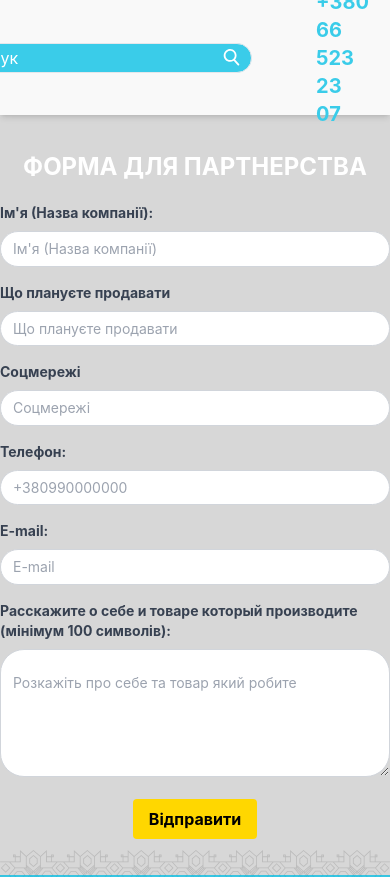
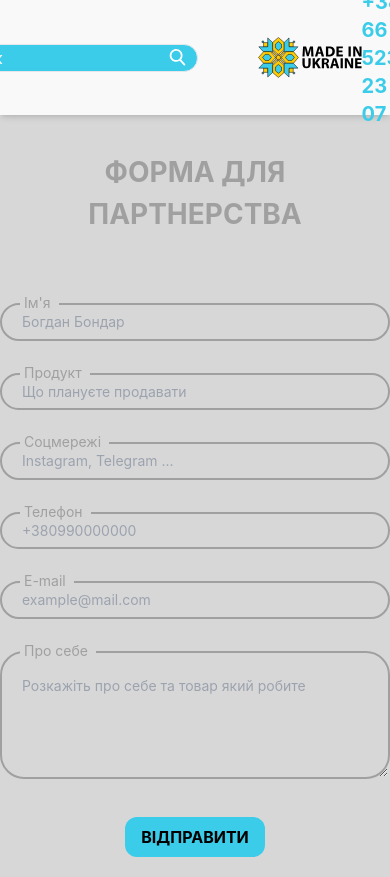
Before and after one commit to TommoBosha/miumarket, a Next.js app: page /partners in a window 390 px wide. Shown: the top 877 px of the page. Built offline with nearby package versions, Linux system fonts and the light colour scheme; no server answers.

Commit message:
add styles to partners page, fix styles navbar, fix styles hamburger menu

```diff
--- a/components/BurgerMenu.js
+++ b/components/BurgerMenu.js
@@ -75,11 +75,9 @@
         <div
         >
             <div
-                className={` flex-1 justify-self-center mt-8 block rounded-b-2xl pb-6  ${navbar ? 'p-0  block' : 'hidden'
+                className={` flex-1 justify-self-center top-full left-0 absolute mt-8 block rounded-b-2xl pb-6  ${navbar ? 'p-0  block' : 'hidden'
                     }`}
                 style={{
-                    position: 'fixed',
-                    left: navbar ? '120px' : '-100%',
                     backgroundColor: '#F4F4F4',
                     transition: 'left 0.3s ease',
                 }}
--- a/components/Layout.js
+++ b/components/Layout.js
@@ -45,12 +45,12 @@
             </Head>
             <ToastContainer position="bottom-center" limit={1} />
 
-            <div className="flex min-h-screen flex-col justify-between">
+            <div className="flex min-h-screen flex-col justify-between" >
                 <header>
-                    <nav className="flex items-center justify-center px-4  space-x-8 shadow-md">
-                        <div>
+                    <nav className="flex items-center justify-center   shadow-md" >
+                        <div className="relative " style={{ marginRight: "60px" }}>
                             <button
-                                className="p-2 text-gray-700 rounded-md outline-none cursor-pointer"
+                                className="p-2  text-gray-700 rounded-md outline-none cursor-pointer"
                                 onClick={() => setNavbar(!navbar)}
                             >
                                 <Image
@@ -69,14 +69,14 @@
 
 
                         {/* Пошук */}
-                        <div className="relative">
+                        <div className="relative" style={{ marginRight: "60px" }}>
                             <input
                                 type="text"
                                 className="px-4 py-2 rounded-full text-white placeholder-white focus:outline-none focus:ring-2  "
                                 style={{
                                     backgroundColor: "#3ACCE9",
-                                    width: "303px",
-                                    height: "30px",
+                                    width: "264px",
+                                    height: "28px",
                                 }}
                                 placeholder="Пошук"
                             />
@@ -94,18 +94,19 @@
                             <Image
                                 src="/images/logo.svg"
                                 alt="Логотип MIU Market"
-                                width={206}
-                                height={80}
+                                width={182}
+                                height={70}
+                                style={{ marginRight: "104px" }}
                             />
                         </Link>
 
                         {/* Номер телефону */}
-                        <p className="text-xl font-bold" style={{ color: "#3ACCE9" }}>
+                        <p className="text-xl font-bold" style={{ color: "#3ACCE9", marginRight: "74px" }}>
                             +380 66 523 23 07
                         </p>
 
                         {/* Група іконок */}
-                        <div className="flex ">
+                        <div className="flex gap-5" >
                             {/* Логін */}
 
                             {status === "loading" ? (
@@ -113,14 +114,14 @@
                             ) : session?.user ? (
                                 <Menu as="div" className="relative inline-block">
                                     <Menu.Button style={{ color: "#3ACCE9" }}>
-                                        <div className="p-2 relative flex items-center">
+                                        <div className="py-2 relative flex items-center">
                                             <Image
                                                 src="/images/user.svg"
                                                 alt="Логін"
                                                 width={23}
                                                 height={25}
                                             />
-                                            {/* <span className="p-2 text-xl font-bold">{session.user.name}</span> */}
+
                                         </div>
                                     </Menu.Button>
                                     <Menu.Items className="absolute left-0  w-56 bg-white origin-top-right shadow-lg">
@@ -150,19 +151,19 @@
                                 </Menu>
                             ) : (
                                 <Link href="/login" className="p-2 relative">
-                                    {/* <div className="relative"> */}
+
                                     <Image
                                         src="/images/user.svg"
                                         alt="Логін"
                                         width={23}
                                         height={25}
                                     />
-                                    {/* </div> */}
+
                                 </Link>
                             )}
 
                             {/* Корзина */}
-                            <Link href="/cart" className="p-2 relative">
+                            <Link href="/cart" className="py-2 mr-2 relative">
                                 <Image
                                     src="/images/cart.svg"
                                     alt="Корзина"
@@ -181,25 +182,7 @@
                                 )}
                             </Link>
 
-                            {/* Смена теми */}
-                            <div className="p-2 relative">
-                                <Image
-                                    src="/images/themeswitcher.svg"
-                                    alt="Смена теми"
-                                    width={23}
-                                    height={23}
-                                />
-                            </div>
 
-                            {/* Світчер смени мови */}
-                            <div className="p-2 relative">
-                                <button
-                                    onClick={toggleLanguage}
-                                    className="w-6 h-6  rounded-full flex items-center justify-center focus:outline-none"
-                                >
-                                    {currentLanguage === "uk" ? "УК" : "EN"}
-                                </button>
-                            </div>
                         </div>
                     </nav>
                 </header>
--- a/pages/partners.js
+++ b/pages/partners.js
@@ -22,10 +22,10 @@
     }
 
     const ButtonStyles = styled.button`
-     background: #FFD700;
+     background: #3ACCE9;
         &:hover {
-        background: #3ACCE9;
-        color: #fff;
+        background: #FFF;
+        color: #000;
         }
 
     `;
@@ -34,12 +34,18 @@
     return (
         <Layout>
             <div className="m-auto" style={{ background: '#D7D7D7' }}>
-                <h1 className='uppercase text-white text-center pt-9 text-2xl' style={{ fontWeight: '700' }}>форма для партнерства </h1>
-                <form onSubmit={handleSubmit(onSubmit)} className="w-full max-w-md mx-auto py-5 relative z-10">
-                    <div className="mb-4">
-                        <label
-                            className="block text-gray-700 text-sm font-bold mb-2"
-                            htmlFor="companyName">Ім&#39;я (Назва компанії):</label>
+                <h1
+                    className='uppercase text-g text-center pt-9 mb-12 font-bold'
+                    style={{ color: '#A0A0A0', fontSize: '28px' }}>
+                    форма для <br /> партнерства
+                </h1>
+                <form
+                    onSubmit={handleSubmit(onSubmit)}
+                    className="w-full max-w-md mx-auto py-5 relative z-10">
+
+                    <div className="mb-8 relative">
+
+
                         <Controller
                             name="companyName"
                             control={control}
@@ -47,14 +53,24 @@
                             rules={{ required: true }}
                             render={({ field }) => <input {...field}
                                 id="companyName"
-                                placeholder='Ім&#39;я (Назва компанії)'
-                                className={`appearance-none border rounded-3xl ${errors.companyName ? 'border-red-500' : 'border-gray-300'} rounded w-full py-2 px-3 text-gray-700 text-sm leading-tight focus:outline-none focus:shadow-outline`} />}
+                                placeholder='Богдан Бондар'
+                                className={`appearance-none border-2 rounded-3xl
+                                ${errors.companyName ? 'border-red-500' : 'border-gray-300'}
+                                rounded w-full py-2 px-5 text-black text-sm leading-tight focus:outline-none focus:shadow-outline`} style={{ borderColor: '#A0A0A0', backgroundColor: '#D7D7D7' }} />}
                         />
+
+                        <label
+                            className="block   text-sm pl-1 pr-2 absolute top-0 left-5 transform -translate-y-2/4 " style={{ background: '#D7D7D7', color: '#A0A0A0' }}
+                            htmlFor="companyName"
+                        >
+                            Ім&#39;я
+                        </label>
+
                         {errors.companyName && <p className="text-red-500 text-xs italic"> Поле обов&#39;язкове</p>}
                     </div>
 
-                    <div className="mb-4">
-                        <label className="block text-gray-700 text-sm font-bold mb-2" htmlFor="product">Що плануєте продавати</label>
+                    <div className="mb-8 relative">
+
                         <Controller
                             name="product"
                             control={control}
@@ -63,27 +79,47 @@
                             render={({ field }) => <input {...field}
                                 id="product"
                                 placeholder='Що плануєте продавати'
-                                className={`appearance-none border rounded-3xl ${errors.product ? 'border-red-500' : 'border-gray-300'} rounded w-full py-2 px-3 text-gray-700 text-sm leading-tight focus:outline-none focus:shadow-outline`} />}
+                                className={`appearance-none border-2 rounded-3xl
+                                 ${errors.product ? 'border-red-500' : 'border-gray-300'}
+                                 rounded w-full py-2 px-5  text-black text-sm leading-tight
+                                 focus:outline-none focus:shadow-outline`}
+                                style={{ borderColor: '#A0A0A0', backgroundColor: '#D7D7D7' }} />}
                         />
+                        <label
+                            className="block   text-sm pl-1 pr-2 absolute top-0 left-5 transform -translate-y-2/4 " style={{ background: '#D7D7D7', color: '#A0A0A0' }}
+                            htmlFor="product"
+                        >
+                            Продукт
+                        </label>
                         {errors.product && <p className="text-red-500 text-xs italic"> Поле обов&#39;язкове</p>}
                     </div>
 
-                    <div className="mb-4">
-                        <label className="block text-gray-700 text-sm font-bold mb-2" htmlFor="socialMedia">Соцмережі</label>
+                    <div className="mb-8 relative">
+
                         <Controller
                             name="socialMedia"
                             control={control}
                             defaultValue=""
                             render={({ field }) => <input {...field}
                                 id="socialMedia"
-                                placeholder='Соцмережі'
-                                className={`appearance-none border rounded-3xl border-gray-300  w-full py-2 px-3 text-gray-700 text-sm leading-tight focus:outline-none focus:shadow-outline`} />}
+                                placeholder='Instagram, Telegram ...'
+                                className={`appearance-none border-2 rounded-3xl
+                                 border-gray-300  w-full py-2 px-5 text-black
+                                 text-sm leading-tight focus:outline-none focus:shadow-outline`}
+                                style={{ borderColor: '#A0A0A0', backgroundColor: '#D7D7D7' }}
+                            />}
                         />
+                        <label
+                            className="block   text-sm pl-1 pr-2 absolute top-0 left-5 transform -translate-y-2/4 " style={{ background: '#D7D7D7', color: '#A0A0A0' }}
+                            htmlFor="socialMedia"
+                        >
+                            Соцмережі
+                        </label>
 
                     </div>
 
-                    <div className="mb-4">
-                        <label className="block text-gray-700 text-sm font-bold mb-2" htmlFor="phone">Телефон:</label>
+                    <div className="mb-8 relative">
+
                         <Controller
                             name="phone"
                             control={control}
@@ -92,12 +128,24 @@
                             render={({ field }) => <input {...field}
                                 id="phone"
                                 placeholder='+380990000000'
-                                className={`appearance-none border rounded-3xl ${errors.phone ? 'border-red-500' : 'border-gray-300'} rounded w-full py-2 px-3 text-gray-700 text-sm leading-tight focus:outline-none focus:shadow-outline`} />}
+                                className={`appearance-none border-2 rounded-3xl
+                                ${errors.phone ? 'border-red-500' : 'border-gray-300'}
+                                rounded w-full py-2 px-5 text-black text-sm leading-tight
+                                focus:outline-none focus:shadow-outline`}
+                                style={{ borderColor: '#A0A0A0', backgroundColor: '#D7D7D7' }}
+                            />}
                         />
+                        <label
+                            className="block   text-sm pl-1 pr-2 absolute top-0 left-5 transform -translate-y-2/4 " style={{ background: '#D7D7D7', color: '#A0A0A0' }}
+                            htmlFor="phone"
+                        >
+                            Телефон
+                        </label>
                         {errors.phone && <p className="text-red-500 text-xs italic">Введіть правильний формат телефону (+380XXXXXXXXX)</p>}
                     </div>
-                    <div className="mb-4">
-                        <label className="block text-gray-700 text-sm font-bold mb-2" htmlFor="email">E-mail:</label>
+
+                    <div className="mb-8 relative">
+
                         <Controller
                             name="email"
                             control={control}
@@ -105,13 +153,25 @@
                             rules={{ required: true, pattern: /^[A-Z0-9._%+-]+@[A-Z0-9.-]+\.[A-Z]{2,}$/i }}
                             render={({ field }) => <input {...field}
                                 id="email"
-                                placeholder='E-mail'
-                                className={`appearance-none border rounded-3xl ${errors.email ? 'border-red-500' : 'border-gray-300'} rounded w-full py-2 px-3 text-gray-700 text-sm leading-tight focus:outline-none focus:shadow-outline`} />}
+                                placeholder='example@mail.com'
+                                className={`appearance-none border-2 rounded-3xl
+                                ${errors.email ? 'border-red-500' : 'border-gray-300'}
+                                rounded w-full py-2 px-5 text-black text-sm leading-tight
+                                focus:outline-none focus:shadow-outline`}
+                                style={{ borderColor: '#A0A0A0', backgroundColor: '#D7D7D7' }}
+                            />}
                         />
+                        <label
+                            className="block   text-sm pl-1 pr-2 absolute top-0 left-5 transform -translate-y-2/4 " style={{ background: '#D7D7D7', color: '#A0A0A0' }}
+                            htmlFor="email"
+                        >
+                            E-mail
+                        </label>
                         {errors.email && <p className="text-red-500 text-xs italic">Введіть правильний формат email(example@mail.com)</p>}
                     </div>
-                    <div className="mb-4">
-                        <label className="block text-gray-700 text-sm font-bold mb-2" htmlFor="description">Расскажите о себе и товаре который производите (мінімум 100 символів):</label>
+
+                    <div className="pb-8 relative">
+
                         <Controller
                             name="description"
                             control={control}
@@ -120,30 +180,41 @@
                             render={({ field }) => <textarea {...field}
                                 id="description"
                                 placeholder='Розкажіть про себе та товар який робите'
-                                className={`appearance-none border rounded-3xl ${errors.description ? 'border-red-500' : 'border-gray-300'} rounded w-full py-6 px-3 h-32 text-gray-700 text-sm leading-tight focus:outline-none focus:shadow-outline`} />}
+                                className={`appearance-none border-2 rounded-3xl
+                                ${errors.description ? 'border-red-500' : 'border-gray-300'}
+                                 rounded w-full py-6 px-5 h-32 text-black text-sm
+                                 leading-tight focus:outline-none focus:shadow-outline`}
+                                style={{ borderColor: '#A0A0A0', backgroundColor: '#D7D7D7' }} />}
                         />
-                        {errors.description && <p className="text-red-500 text-xs italic">Мінімум 100 символів</p>}
+                        <label
+                            className="block text-sm pl-1 pr-2 absolute top-0 left-5 transform -translate-y-2/4 " style={{ background: '#D7D7D7', color: '#A0A0A0' }}
+                            htmlFor="description"
+                        >
+                            Про себе
+                        </label>
+                        {errors.description && <p className="text-red-500 text-xs italic">Поле обов&#39;язкове</p>}
                     </div>
-                    <div className="mb-4 flex justify-center items-center">
+                    <div className="mb-6 flex justify-center items-center">
                         <ButtonStyles
                             type="submit"
-                            className="font-bold py-2 px-4 rounded focus:outline-none focus:shadow-outline  "
+                            className="font-bold py-2 px-4 rounded-xl uppercase focus:outline-none focus:shadow-outline  "
 
                         >
                             Відправити
                         </ButtonStyles>
                     </div>
                 </form>
+                <div className='pt-4'>
                     <Image
                         src={'/images/gray.svg'}
                         alt="uzor"
                         width={1900}
                         height={253}
                         className=" absolute left-0 bottom-0 "
-                    style={{
-                        zIndex: 0,
-                    }}
+
                     />
+                </div>
+
             </div>
         </Layout >
     )
--- a/styles/globals.css
+++ b/styles/globals.css
@@ -85,7 +85,7 @@
 input,
 select,
 textarea {
-  @apply rounded border p-2 outline-none ring-offset-indigo-100 focus:ring;
+  @apply rounded border p-2 outline-none;
 }
 
 .dropdown-link {
```
Lines whose indentation alone changed are shown as unchanged.
